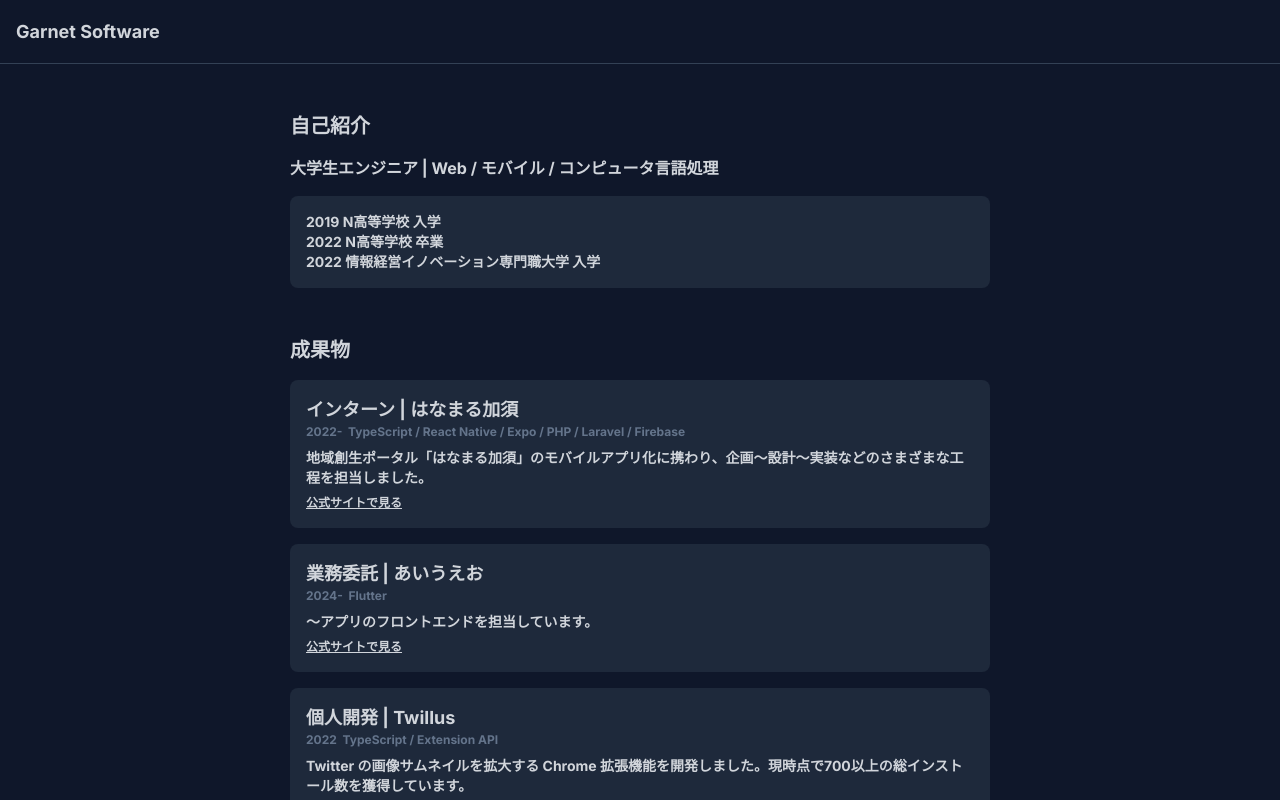
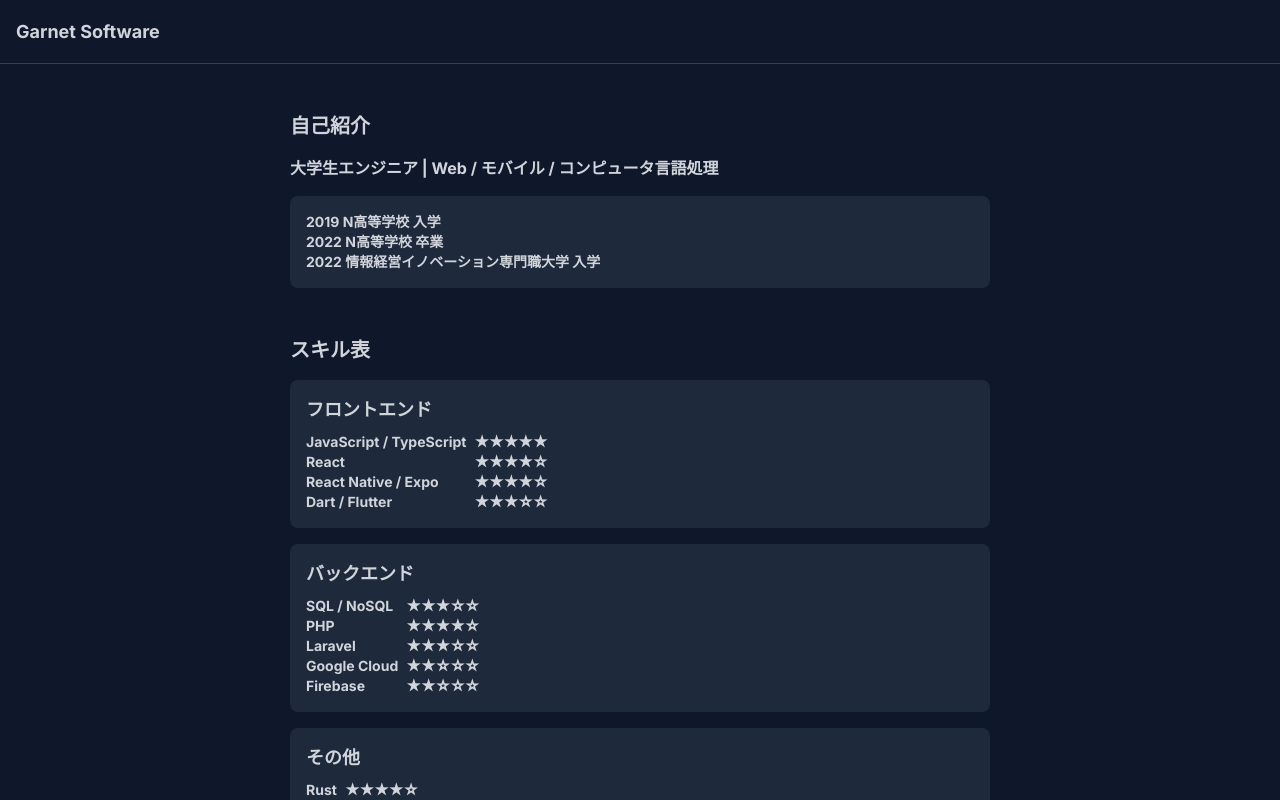
Before and after one commit to Garnet3106/portfolio, a Next.js app: page / in a window 1280 px wide. Shown: the top 800 px of the page. Built offline with nearby package versions, Linux system fonts and the light colour scheme.

Commit message:
Edit contents

```diff
--- a/src/app/page.tsx
+++ b/src/app/page.tsx
@@ -21,6 +21,34 @@ export default function Home() {
               2022 情報経営イノベーション専門職大学 入学
             </span>
           } />
+          <Title title='スキル表' />
+          <Block
+            title='フロントエンド'
+            description={
+              <div className='flex flex-row gap-2'>
+                <span>JavaScript / TypeScript<br />React<br />React Native / Expo<br />Dart / Flutter</span>
+                <span>★★★★★<br />★★★★☆<br />★★★★☆<br />★★★☆☆</span>
+              </div>
+            }
+          />
+          <Block
+            title='バックエンド'
+            description={
+              <div className='flex flex-row gap-2'>
+                <span>SQL / NoSQL<br />PHP<br />Laravel<br />Google Cloud<br />Firebase</span>
+                <span>★★★☆☆<br />★★★★☆<br />★★★☆☆<br />★★☆☆☆<br />★★☆☆☆</span>
+              </div>
+            }
+          />
+          <Block
+            title='その他'
+            description={
+              <div className='flex flex-row gap-2'>
+                <span>Rust<br />C#</span>
+                <span>★★★★☆<br />★★★★☆</span>
+              </div>
+            }
+          />
           <Title title='成果物' />
           <Block
             title='インターン | はなまる加須'
@@ -32,13 +60,9 @@ export default function Home() {
             }}
           />
           <Block
-            title='業務委託 | あいうえお'
+            title='業務委託 | toC アプリ開発'
             caption='2024-&nbsp;&nbsp;Flutter'
-            description='～アプリのフロントエンドを担当しています。'
-            link={{
-              url: 'https://example.com',
-              text: '公式サイトで見る',
-            }}
+            description='スタートアップ企業でクライアント向けモバイルアプリのフロントエンドを担当しています。'
           />
           <Block
             title='個人開発 | Twillus'
--- a/src/components/Block.tsx
+++ b/src/components/Block.tsx
@@ -18,7 +18,7 @@ export default function Block(props: BlockProps) {
       className={'bg-slate-800 transition-all rounded-lg p-4 text-sm flex flex-col' + (props.link ? ' hover:bg-slate-700 cursor-pointer' : '')}
       onClick={onClick}
     >
-      {props.title && <span className='text-lg'>{props.title}</span>}
+      {props.title && <span className={'text-lg' + (props.caption ? '' : ' pb-2')}>{props.title}</span>}
       {props.caption && <span className='text-xs text-slate-500 pb-2'>{props.caption}</span>}
       <span>{props.description}</span>
       {
```
